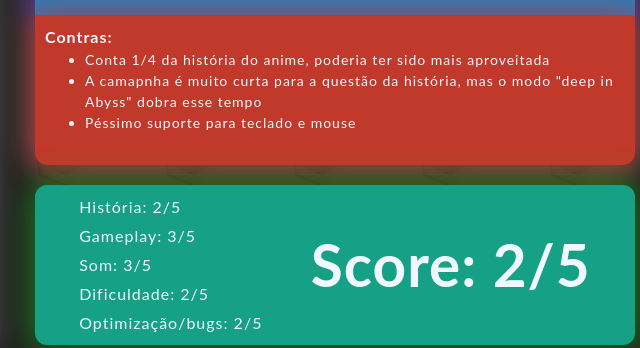
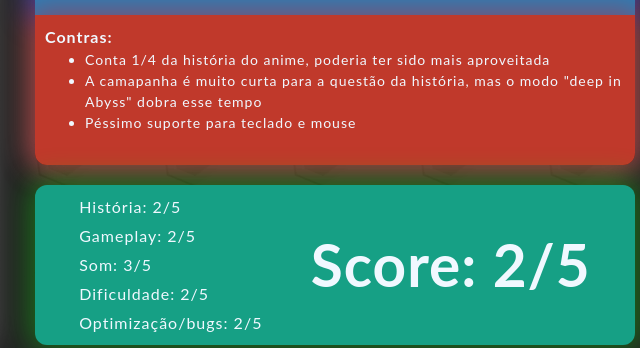
Before and after one commit to JunigamiGH/Junigami-Profiles, a plain HTML site: page pasta-analises-especiais/analises/analises-games/made-in-abyss.html in a window 1280 px wide. Shown: the part 804-1152 px from the top of the page, 640-1280 px from the left. Drawn offline with Linux system fonts and the light colour scheme.

Commit message:
Update analise Made in Abyss

```diff
--- a/pasta-analises-especiais/analises/analises-games/made-in-abyss.html
+++ b/pasta-analises-especiais/analises/analises-games/made-in-abyss.html
@@ -134,7 +134,7 @@
                         <h4>Contras:</h4>
                         <ul>
                             <li>Conta 1/4 da história do anime, poderia ter sido mais aproveitada</li>
-                            <li>A camapnha é muito curta para a questão da história, mas o modo "deep in Abyss" dobra esse tempo</li>
+                            <li>A camapanha é muito curta para a questão da história, mas o modo "deep in Abyss" dobra esse tempo</li>
                             <li>Péssimo suporte para teclado e mouse</li>
                         </ul>
                     </div>
@@ -143,7 +143,7 @@
                 <div class="score">
                     <div class="score-list">
                         <p>História: 2/5</p>
-                        <p>Gameplay: 3/5</p>
+                        <p>Gameplay: 2/5</p>
                         <p>Som: 3/5</p>
                         <p>Dificuldade: 2/5</p>
                         <p>Optimização/bugs: 2/5</p>
```
